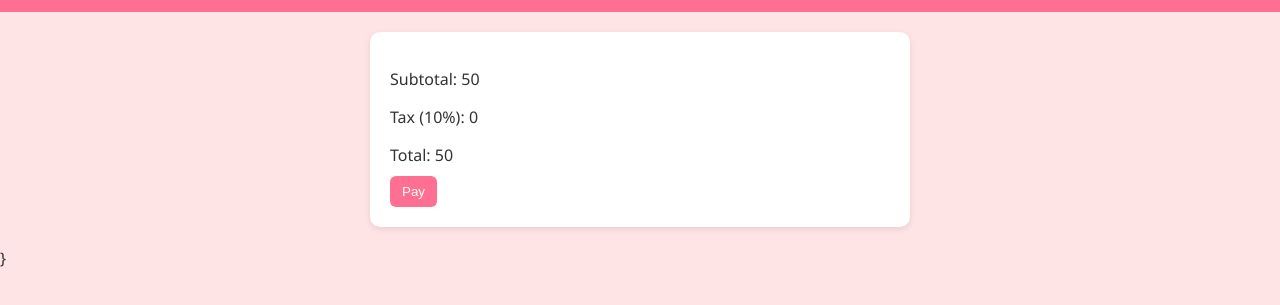
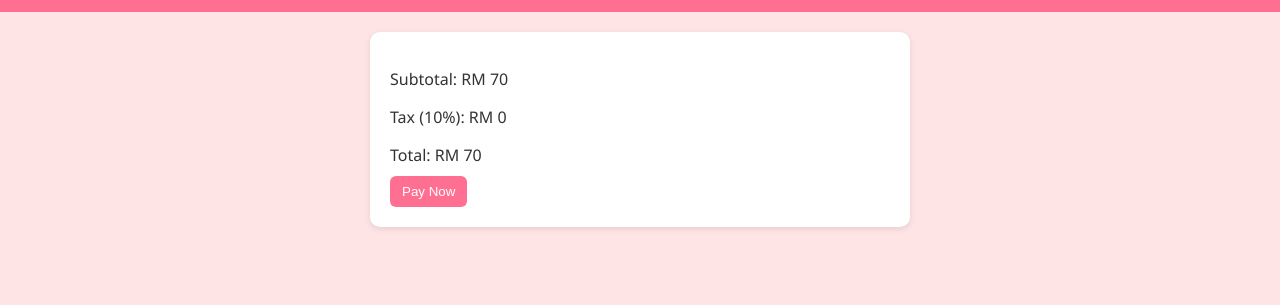
Before and after one commit to sha-qasa/qa-assessment, a plain HTML site: page checkout.html in a window 1280 px wide. Shown: the part 51-356 px from the top of the page. Drawn offline with Linux system fonts and the light colour scheme.

Commit message:
Update checkout.html

```diff
--- a/checkout.html
+++ b/checkout.html
@@ -3,10 +3,12 @@
 <head>
 <meta charset="UTF-8">
 <meta name="viewport" content="width=device-width, initial-scale=1.0">
-<title>Checkout</title>
+<title>QA Demo Store - Checkout</title>
 <link rel="stylesheet" href="style.css">
 </head>
 <body>
+
+<!-- Header -->
 <header>
   <h1>Checkout</h1>
   <nav>
@@ -16,14 +18,17 @@
     <a href="checkout.html">Checkout</a>
   </nav>
 </header>
-<form id="checkout-form">
-  <p>Subtotal: <span id="subtotal">50</span></p>
-  <p>Tax (10%): <span id="tax">0</span></p> <!-- Bug: Tax always zero -->
-  <p>Total: <span id="total">50</span></p>
-  <button type="submit">Pay</button>
-</form>
+
+<!-- Checkout Form -->
+<section class="checkout-section">
+  <form id="checkout-form">
+    <p>Subtotal: RM <span id="subtotal">70</span></p>
+    <p>Tax (10%): RM <span id="tax">0</span> <!-- Intentional bug: should be 7 --></p>
+    <p>Total: RM <span id="total">70</span></p>
+    <button type="submit">Pay Now</button>
+  </form>
+</section>
 
 <script src="main.js"></script>
 </body>
 </html>
-}
```
